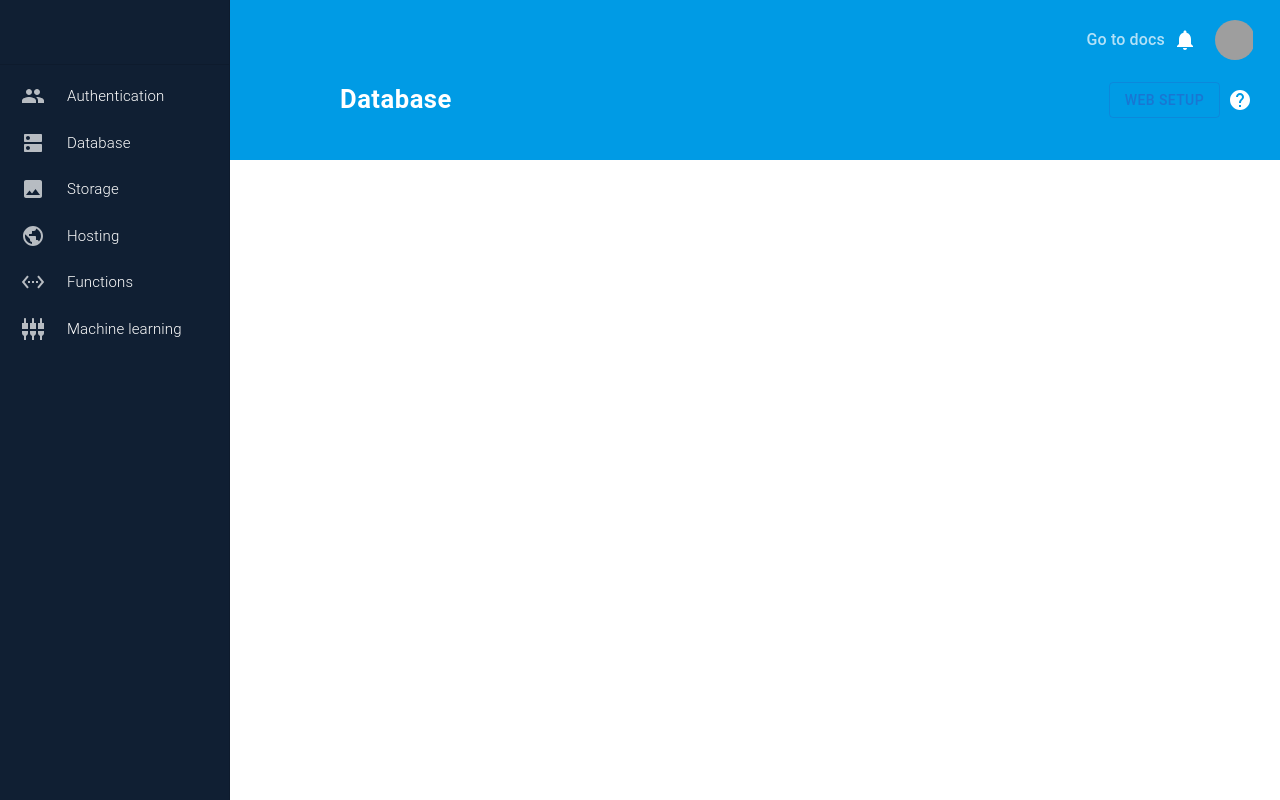
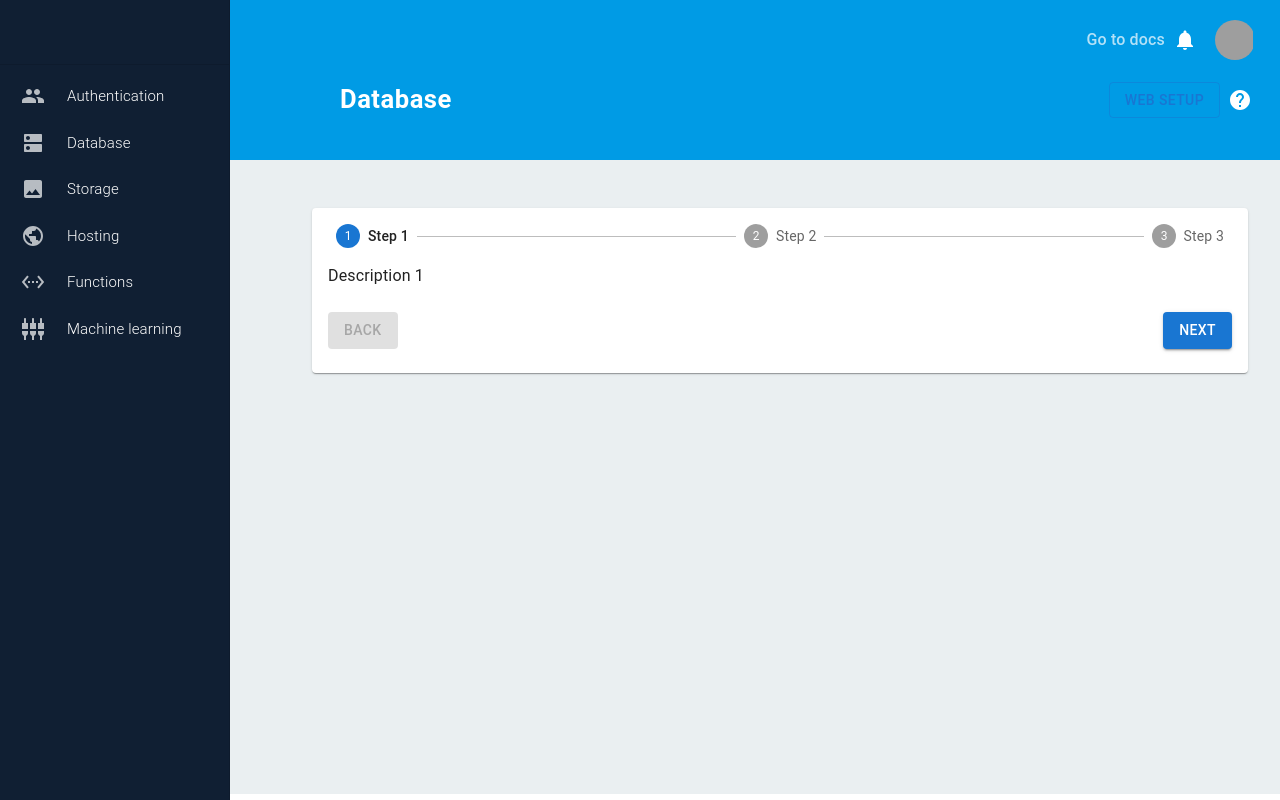
Before and after one commit to Lahirutech/myreactdashboard, a React (Create React App) app: page /database in a window 1280 px wide. Built offline with nearby package versions, Linux system fonts and the light colour scheme; grey boxes are pictures that could not be loaded.

Commit message:
adding multy step

```diff
--- /dev/null
+++ b/src/components/common/ProgressStepper/ProgressStepper.js
@@ -0,0 +1,90 @@
+import { Box, Step, StepLabel, Stepper, Typography } from '@mui/material'
+import React, { useState } from 'react'
+import CommonButton from '../commonButton/CommonButton'
+
+export default function ProgressStepper({steps,stepDescription}) {
+    const [activeStep, setActiveStep] = useState(0)
+    const [completed, setCompleted] = useState({})
+    const totalSteps = steps.length
+    const completedSteps = Object.keys(completed).length
+    const allStepsCompleted = completedSteps === totalSteps
+
+    const handleBack = () => {
+        setActiveStep((prevActiveStep) => prevActiveStep - 1);
+    };
+
+    const handleNext = () => {
+        const newCompleted = completed;
+        newCompleted[activeStep] = true;
+        setCompleted(newCompleted);
+        setActiveStep((prevActiveStep) => prevActiveStep + 1);
+    };
+
+    const handleReset = () => {
+        setActiveStep(0);
+        setCompleted({});
+    };
+    return (
+        <Box>
+            <Stepper activeStep={activeStep}>
+                {
+                    steps.map((step, index) => (
+                        <Step key={step} completed={completed[index]}>
+                            <StepLabel>{step}</StepLabel>
+                        </Step>
+                    ))
+                }
+            </Stepper>
+            <div>
+                {allStepsCompleted ?
+                    (
+                        <>
+                            <Typography
+                                sx={{ mt: 2, mb: 1 }}
+                            >
+                                All Steps Completed
+                            </Typography>
+                            <Box
+                                sx={{ display: 'flex', flexDirection: 'row', pt: 2 }}
+                            >
+                                <Box sx={{ flex: '1 1 auto' }} />
+                                <CommonButton
+                                    variant="contained"
+                                    onClick={handleReset}
+                                >
+                                    Reset
+                                </CommonButton>
+                            </Box>
+                        </>
+                    ) : (
+                        <>
+                            <Typography
+                                sx={{ mt: 2, mb: 1 }}
+                            >
+                                {stepDescription[activeStep]}
+                            </Typography>
+                            <Box
+                                sx={{ display: 'flex', flexDirection: 'row', pt: 2 }}
+                            >
+                                <CommonButton
+                                    onClick={handleBack}
+                                    variant="contained"
+                                    disabled={activeStep === 0}
+                                    sx={{ mr: 1 }}
+                                >
+                                    Back
+                                </CommonButton>
+                                <Box sx={{flex: '1 1 auto' }} />
+                                <CommonButton
+                                    onClick={handleNext}
+                                    variant="contained"
+                                >
+                                    {completedSteps === totalSteps - 1 ? 'Finish' : 'Next'}
+                                </CommonButton>
+                            </Box>
+                        </>
+                    )}
+            </div>
+        </Box>
+    )
+}
--- a/src/components/pages/Database/Database.js
+++ b/src/components/pages/Database/Database.js
@@ -1,7 +1,21 @@
 import React from 'react'
+import BasicCard from '../../common/BasicCard/BasicCard'
+import GridWrapper from '../../common/GridWrapper/GridWrapper'
+import ProgressStepper from '../../common/ProgressStepper/ProgressStepper'
+
+const steps = ['Step 1', 'Step 2', 'Step 3'];
+const stepDescription = ['Description 1', 'Description 2', 'Description 3'];
 
 export default function Database() {
   return (
-    <div>Database</div>
+    <GridWrapper>
+      <BasicCard content={
+        <ProgressStepper
+          steps={steps}
+          stepDescription={stepDescription}
+        />}>
+
+      </BasicCard>
+    </GridWrapper>
   )
 }
```
